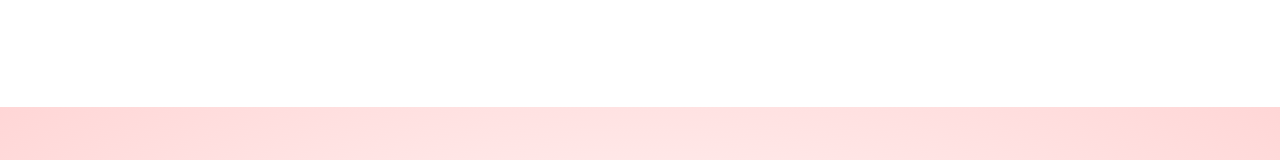
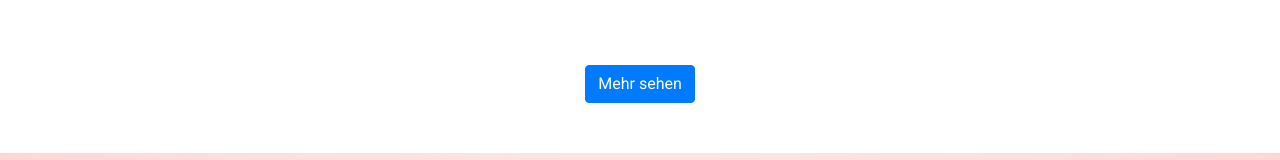
Before and after one commit to MONICA-WINT/CARE, a plain HTML site: page index.html in a window 1280 px wide. Shown: the part 2109-2269 px from the top of the page. Drawn offline with nearby package versions, Linux system fonts and the light colour scheme; a web font is replaced by a local one.

Commit message:
petite modif

```diff
--- a/index.html
+++ b/index.html
@@ -236,6 +236,9 @@
     </div>
 </section>
 
+<div class="d-flex justify-content-center">
+    <a href="produits.html" class="btn btn-primary mt-2">Mehr sehen</a>
+</div>
 
     <!--Offres exclusives-->
     <section class="offer">
```
